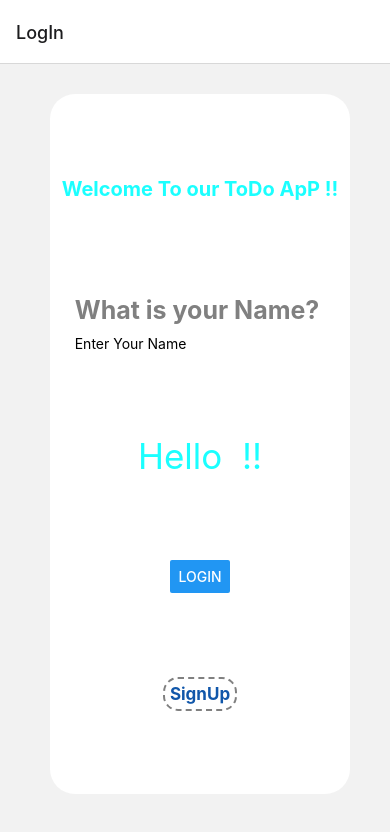
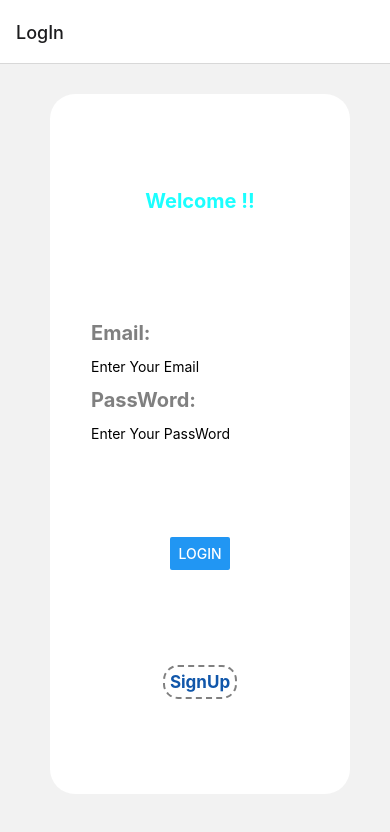
Before and after one commit to EngPeterAtef/ToDoApp_ReactNative, a React Native app: screen /LogIn in a window 390 px wide. Shown: the top 832 px of the page. Built offline with nearby package versions, Linux system fonts and the light colour scheme.

Commit message:
adding signIn with validation

```diff
--- a/components/Deleted.js
+++ b/components/Deleted.js
@@ -2,11 +2,11 @@ import { View, Text ,StyleSheet} from 'react-native'
 import React from 'react'
 
 export default function Deleted(props) {
-    const userName = props.route.params.uName;
+    const user = props.route.params;
     return (
         <View style={styles.cont}>
             <View style={styles.titV}>
-                <Text style={styles.tit}>Welcome {userName} !!</Text>
+            <Text style={styles.tit}>Keep Going {user.userName} !!</Text>
             </View>
         </View>
     )
--- a/components/Home.js
+++ b/components/Home.js
@@ -7,7 +7,7 @@ import { Ionicons } from '@expo/vector-icons';
 
 export default function Home(props) {
     const Tab = createBottomTabNavigator();
-    const userName = props.route.params.userName;
+    const user = props.route.params;
     return (
             <Tab.Navigator
                 screenOptions={({ route }) => ({//taking the route of
@@ -26,13 +26,16 @@ export default function Home(props) {
                             else if (route.name == 'To Do') {
                                 icon = 'book';
                             }
+                            else{
+                                icon="ios-lock-open-sharp";
+                            }
                             return <Ionicons name={icon} size={size} color={color} />;
                         }
                 })}
 
             >
-                <Tab.Screen options={{headerShown:false}} name='To Do' component={List} initialParams={{uName:userName}}></Tab.Screen>
-                <Tab.Screen options={{headerShown:false}} name='Deleted' component={Deleted} initialParams={{uName:userName}}></Tab.Screen>
+                <Tab.Screen options={{headerShown:false}} name='To Do' component={List} initialParams={user}></Tab.Screen>
+                <Tab.Screen options={{headerShown:false}} name='Deleted' component={Deleted} initialParams={user}></Tab.Screen>
             </Tab.Navigator>
     )
 }
--- a/components/Signup.js
+++ b/components/Signup.js
@@ -1,10 +1,62 @@
-import { StyleSheet, Text, View } from 'react-native'
-import React from 'react'
+import { Text, View, StyleSheet, ScrollView, TextInput, TouchableOpacity } from "react-native";
+import React, { useState } from 'react';
+import AsyncStorage from '@react-native-async-storage/async-storage';
 
-export default function Signup() {
+function Signup(props) {
+  const [user, setUser] = useState({});
+  const [err, setErr] = useState("");
+
+  //go to sign up
+  async function goToLogIn() {
+    if (user.userName.length == 0 || user.userEmail.length == 0 || user.userPass.length == 0) {
+      setErr("Please Enter All Needed Data");
+    }
+    else {
+      setErr("");
+      console.log("from signup: "+ JSON.stringify(user));
+      await AsyncStorage.setItem("sign", JSON.stringify(user));
+      props.navigation.navigate('Home', user);
+    }
+  }
+  function takeName(val) {
+    setUser({...user,userName: val});
+  }
+  function takeEmail(val) {
+    setUser({...user,userEmail: val});
+  }
+  function takePass(val) {
+    setUser({...user,userPass: val});
+  }
   return (
-    <View style={myStyle.cont}>
-      <Text>Signup</Text>
+    <View style={styles.cont}>
+      <Text style={styles.title}>Welcome To our ToDo ApP !!</Text>
+      <View>
+        <Text style={styles.personal}>What is your Name? </Text>
+        <TextInput
+          placeholder="Enter Your Name"
+          onChangeText={takeName}
+          value={user.name}
+        ></TextInput>
+        <Text style={styles.personal}>What is your Email? </Text>
+        <TextInput
+          placeholder="Enter Your Email"
+          onChangeText={takeEmail}
+          value={user.userEmail}
+        ></TextInput>
+        <Text style={styles.personal}>Create a PassWord </Text>
+        <TextInput
+          placeholder="Enter Your PassWord"
+          onChangeText={takePass}
+          value={user.userPass}
+          textContentType='password'
+          secureTextEntry={true}
+        ></TextInput>
+        <Text style={styles.error}>{err}</Text>
+      </View>
+      <Text style={styles.data}>Hello {user.userName} !!</Text>
+      <TouchableOpacity onPress={goToLogIn}>
+        <Text style={styles.signup}>SignUp</Text>
+      </TouchableOpacity>
     </View>
   )
 }
@@ -13,15 +65,65 @@ const styles = StyleSheet.create({
   cont:
   {
     flex: 1,
-        marginTop: 30,
     alignItems: 'center',
     justifyContent: 'space-evenly',
     borderRadius: 25,
     elevation: 30,
     backgroundColor: "white",
     width: 300,
-        height: 500,
     marginHorizontal: 50,
-        marginVertical: 50,
   },
-})
+  title: {
+    color: "#1BFFFF",
+    fontSize: 20,
+    fontWeight: 'bold',
+  },
+  data: {
+    color: "#1BFFFF",
+    fontSize: 35,
+  },
+  name:
+  {
+    color: "#fff",
+    fontSize: 30,
+    fontWeight: 'bold',
+  },
+  info: {
+    flexDirection: 'column',
+    alignItems: 'stretch',
+    justifyContent: 'space-between',
+  },
+  personal:
+  {
+    color: 'grey',
+    fontSize: 20,
+    fontWeight: 'bold',
+    lineHeight: 50,
+  },
+  input: {
+    borderRadius: 10,
+    borderColor: "grey",
+    borderWidth: 2,
+    marginVertical: 5,
+  },
+  error: {
+    fontSize: 15,
+    fontStyle: "italic",
+    fontWeight: "bold",
+    color: "red",
+  },
+  signup: {
+    fontSize: 'italic',
+    fontWeight: 'bold',
+    fontSize: 20,
+    backgroundColor: 'grey',
+    borderWidth: 2,
+    borderColor: 'grey',
+    borderRadius: 15,
+    borderStyle: 'dashed',
+    padding: 5,
+    color: "white",
+  }
+});
+
+export default Signup;
--- a/components/profile.js
+++ b/components/profile.js
@@ -1,50 +1,76 @@
-import { Text, View, StyleSheet, Button, TextInput, TouchableOpacity } from "react-native";
+import { Text, View, StyleSheet, Button, TextInput, TouchableOpacity, ToastAndroid } from "react-native";
 import React, { useState } from 'react';
+import AsyncStorage from '@react-native-async-storage/async-storage';
+
 function Profile(props) {
-    const [user, setUser] = useState("");
-    const [err, setErr] = useState("");
+    const [email, setEmail] = useState("");
+    const [pass, setPass] = useState("");
 
     //this function to check if the name is stored before
     //if it's not so error msg to sign up
-    function goToList() {
-        if (user.length != 0) {
-            setErr("");
-            props.navigation.navigate('Home',{userName:user});
+    async function goToList() {
+        try {
+            var user = await AsyncStorage.getItem("sign");//get the data from the local storage
+            console.log(user);
+            if (!user) {//if the user not found
+                ToastAndroid.show("Please SingUp", ToastAndroid.LONG);
+            }
+            else {
+                user = JSON.parse(user);
+                if (user.userEmail == email && user.userPass == pass) {
+                    setEmail("");
+                    setPass("");
+                    props.navigation.navigate('Home', user);
+                }
+                else{
+                    ToastAndroid.show("This account not found, please SingUp", ToastAndroid.LONG);
+                }
+            }
         }
-        else {
-            setErr("Please Enter Your Name");
+        catch (e) {
+            console.log("error : " + e);
         }
-        setUser("");//to empty the text input
     }
     //go to sign up
-    function goToSignUp () {
+    function goToSignUp() {
         props.navigation.navigate('SignUp');
     }
-    function takeName(val) {
-        setUser(val);
+    function takeEmail(val) {
+        setEmail(val);
     }
+    function takePass(val) {
+        setPass(val);
+    }
+
+
     return (
-        <View style={myStyle.cont}>
-            <Text style={myStyle.title}>Welcome To our ToDo ApP !!</Text>
+        <View style={styles.cont}>
+            <Text style={styles.title}>Welcome !!</Text>
             <View>
-                <Text style={myStyle.personal}>What is your Name? </Text>
+                <Text style={styles.personal}>Email: </Text>
                 <TextInput
-                    placeholder="Enter Your Name"
-                    onChangeText={takeName}
-                    value={user}
+                    placeholder="Enter Your Email"
+                    onChangeText={takeEmail}
+                    value={email}
                 ></TextInput>
-                <Text style={myStyle.error}>{err}</Text>
+                <Text style={styles.personal}>PassWord: </Text>
+                <TextInput
+                    placeholder="Enter Your PassWord"
+                    onChangeText={takePass}
+                    value={pass}
+                    textContentType='password'
+                    secureTextEntry={true}
+                ></TextInput>
             </View>
-            <Text style={myStyle.data}>Hello {user} !!</Text>
             <Button title="LogIn" onPress={goToList} />
             <TouchableOpacity onPress={goToSignUp}>
-                <Text style={myStyle.signup}>SignUp</Text>
+                <Text style={styles.signup}>SignUp</Text>
             </TouchableOpacity>
         </View>
     )
 }
 
-const myStyle = StyleSheet.create({
+const styles = StyleSheet.create({
     cont:
     {
         flex: 1,
@@ -82,7 +108,7 @@ const myStyle = StyleSheet.create({
     personal:
     {
         color: 'grey',
-        fontSize: 25,
+        fontSize: 20,
         fontWeight: 'bold',
         lineHeight: 50,
     },
@@ -98,16 +124,16 @@ const myStyle = StyleSheet.create({
         fontWeight: "bold",
         color: "red",
     },
-    signup:{
-        fontSize:'italic',
-        fontWeight:'bold',
-        fontSize:17,
-        color:'#1157AA',
-        borderWidth:2,
-        borderColor:'grey',
-        borderRadius:15,
+    signup: {
+        fontSize: 'italic',
+        fontWeight: 'bold',
+        fontSize: 17,
+        color: '#1157AA',
+        borderWidth: 2,
+        borderColor: 'grey',
+        borderRadius: 15,
         borderStyle: 'dashed',
-        padding:5,
+        padding: 5,
     }
 });
 
```
Also changed, not shown: components/List.js (+10 -9 lines). Lines whose indentation alone changed are shown as unchanged.
